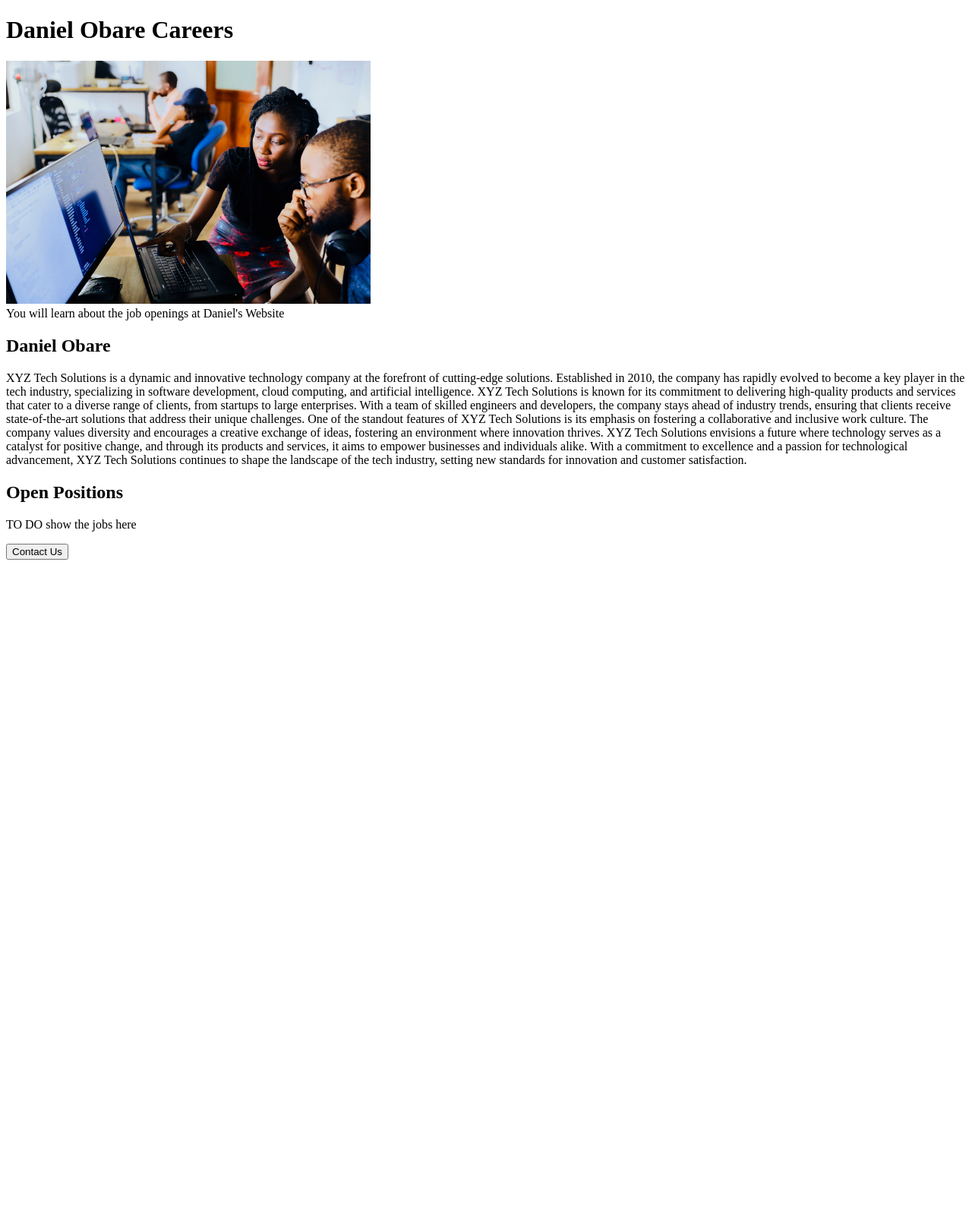
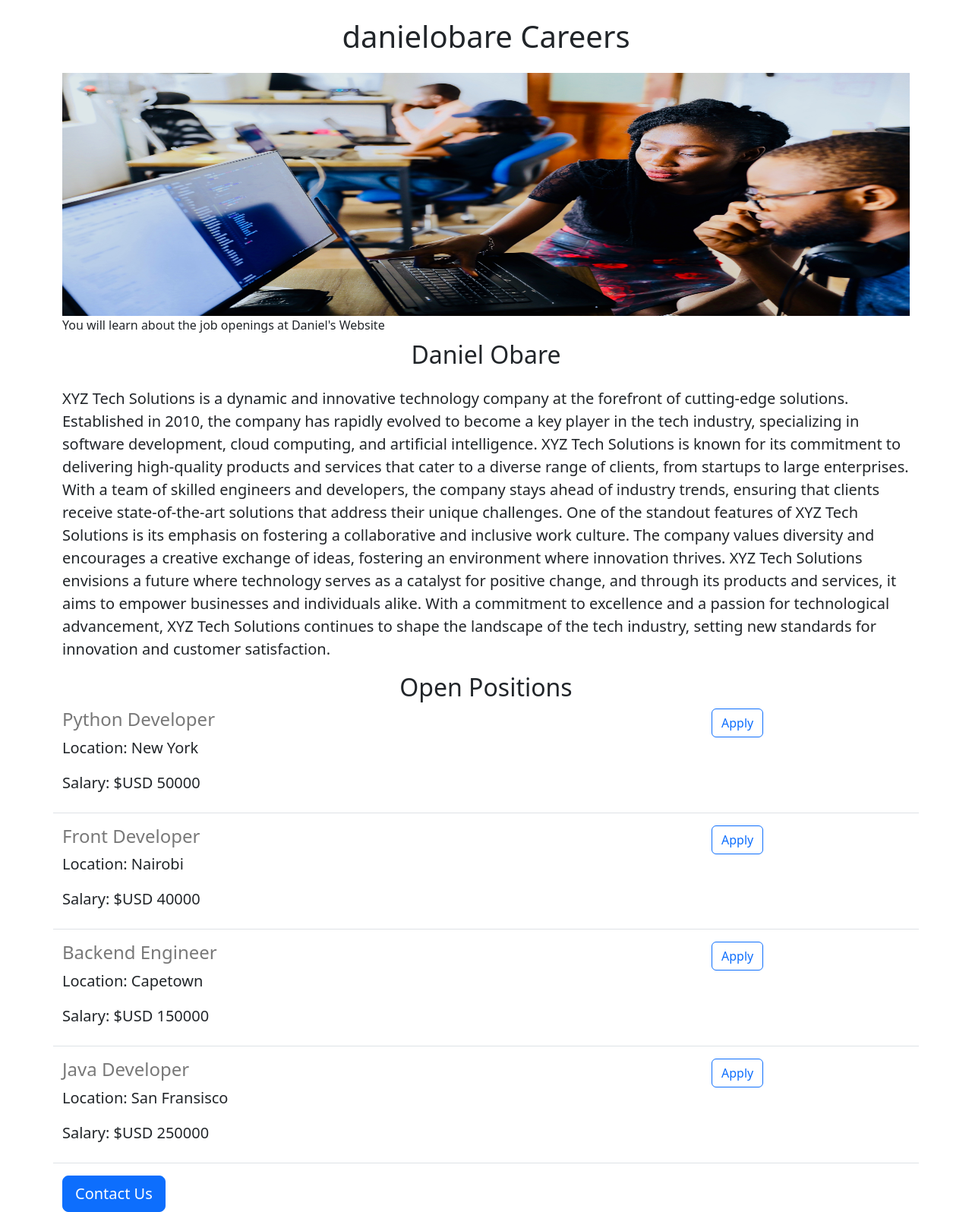
Before and after one commit to danielobare/daniel-obare-careers-website, a Flask app: page / in a window 1280 px wide. Shown: the whole page at 76% size. Before the commit the page ends 737 px from the top, so only its background shows below. Run offline with Flask 3, Linux system fonts and the light colour scheme.

Commit message:
Added aesthetic changes, buttons, handled errors arising from salary missing

```diff
--- a/app.py
+++ b/app.py
@@ -2,10 +2,32 @@ from flask import Flask, render_template, request, jsonify
 
 app = Flask(__name__)
 
+JOBS = [{
+    'id': 1,
+    'title': 'Python Developer',
+    'location': 'New York',
+    'salary': 50000
+}, {
+    'id': 2,
+    'title': 'Front Developer',
+    'location': 'Nairobi',
+    'salary': 40000
+}, {
+    'id': 3,
+    'title': 'Backend Engineer',
+    'location': 'Capetown',
+    'salary': 150000
+}, {
+    'id': 4,
+    'title': 'Java Developer',
+    'location': 'San Fransisco',
+    'salary': 250000
+}]
+
 
 @app.route("/")
 def hello_world():
-  return render_template('home.html')
+  return render_template('home.html', jobs=JOBS, company_name='danielobare')
 
 
 if __name__ == "__main__":
--- a/templates/home.html
+++ b/templates/home.html
@@ -1,26 +1,39 @@
 <!DOCTYPE html>
 <html lang="en">
 <head>
-    <meta charset="UTF-8">
-    <meta name="viewport" content="width=device-width, initial-scale=1.0">
-    <title>Daniel Obare Careers Website</title>
+  <meta charset="utf-8">
+  <meta name="viewport" content="width=device-width, initial-scale=1">
+  <title>{{company_name}} Careers Website</title>
+  <link href="https://cdn.jsdelivr.net/npm/bootstrap@5.3.2/dist/css/bootstrap.min.css" rel="stylesheet" integrity="sha384-T3c6CoIi6uLrA9TneNEoa7RxnatzjcDSCmG1MXxSR1GAsXEV/Dwwykc2MPK8M2HN" crossorigin="anonymous">
+    <title>{{company_name}} Careers Website</title>
     <!-- You can add additional meta tags, links to stylesheets, or scripts here -->
+  <style>
+    #banner{
+      width: 100%
+    }
+  </style>
 </head>
 <body>
-  <h1>Daniel Obare Careers</h1>
-  <img src='https://daniel-obare-careers-website.obare.repl.co/static/banner.jpg' height=320px><br>
-  You will learn about the job openings at Daniel's Website
+  <div class="container">
+    <h1 class="text-center mt-4 mb-4">{{company_name}} Careers</h1>
+    <img src='https://daniel-obare-careers-website.obare.repl.co/static/banner.jpg'class="fluid" id="banner" height=320px><br>
+    You will learn about the job openings at Daniel's Website
 
-  <h2>Daniel Obare</h2>
-  <p>
-    XYZ Tech Solutions is a dynamic and innovative technology company at the forefront of cutting-edge solutions. Established in 2010, the company has rapidly evolved to become a key player in the tech industry, specializing in software development, cloud computing, and artificial intelligence. XYZ Tech Solutions is known for its commitment to delivering high-quality products and services that cater to a diverse range of clients, from startups to large enterprises. With a team of skilled engineers and developers, the company stays ahead of industry trends, ensuring that clients receive state-of-the-art solutions that address their unique challenges.
+    <h2 class="text-center mt-2 mb-4">Daniel Obare</h2>
+    <p class="lead">
+      XYZ Tech Solutions is a dynamic and innovative technology company at the forefront of cutting-edge solutions. Established in 2010, the company has rapidly evolved to become a key player in the tech industry, specializing in software development, cloud computing, and artificial intelligence. XYZ Tech Solutions is known for its commitment to delivering high-quality products and services that cater to a diverse range of clients, from startups to large enterprises. With a team of skilled engineers and developers, the company stays ahead of industry trends, ensuring that clients receive state-of-the-art solutions that address their unique challenges.
 
 
-    One of the standout features of XYZ Tech Solutions is its emphasis on fostering a collaborative and inclusive work culture. The company values diversity and encourages a creative exchange of ideas, fostering an environment where innovation thrives. XYZ Tech Solutions envisions a future where technology serves as a catalyst for positive change, and through its products and services, it aims to empower businesses and individuals alike. With a commitment to excellence and a passion for technological advancement, XYZ Tech Solutions continues to shape the landscape of the tech industry, setting new standards for innovation and customer satisfaction.
-  </p>
+      One of the standout features of XYZ Tech Solutions is its emphasis on fostering a collaborative and inclusive work culture. The company values diversity and encourages a creative exchange of ideas, fostering an environment where innovation thrives. XYZ Tech Solutions envisions a future where technology serves as a catalyst for positive change, and through its products and services, it aims to empower businesses and individuals alike. With a commitment to excellence and a passion for technological advancement, XYZ Tech Solutions continues to shape the landscape of the tech industry, setting new standards for innovation and customer satisfaction.
+    </p>
 
-  <h2>Open Positions</h2>
-  <p>TO DO show the jobs here</p>
-  <button>Contact Us</button>
+    <h2 class="text-center">Open Positions</h2>
+    <div class="lead">
+      {% for job in jobs %}
+        {% include 'jobitem.html' %}
+      {% endfor %}
+    </div>
+    <button class="btn btn-primary btn-lg">Contact Us</button>
+  <script src="https://cdn.jsdelivr.net/npm/bootstrap@5.3.2/dist/js/bootstrap.bundle.min.js" integrity="sha384-C6RzsynM9kWDrMNeT87bh95OGNyZPhcTNXj1NW7RuBCsyN/o0jlpcV8Qyq46cDfL" crossorigin="anonymous"></script>
 </body>
 </html>
--- /dev/null
+++ b/templates/jobitem.html
@@ -0,0 +1,18 @@
+<div style="margin-bottom: 16px; padding-bottom: 8px" class="border-bottom row">
+  <div class="col-9">
+    <h4 margin-bottom: 4px style="color:rgb(120,120,120)">
+      {{job['title']}}
+    </h4>
+    <p>
+      <b>Location: </b>{{job['location']}}
+    </p>
+    {% if 'salary' in job %}
+    <div>
+      <p>Salary: $USD {{job['salary']}}</p>
+    </div>
+    {% endif %}
+  </div>
+    <div class="col-3">
+      <button type="button" class="btn btn-outline-primary">Apply</button>
+    </div>
+</div>
```
